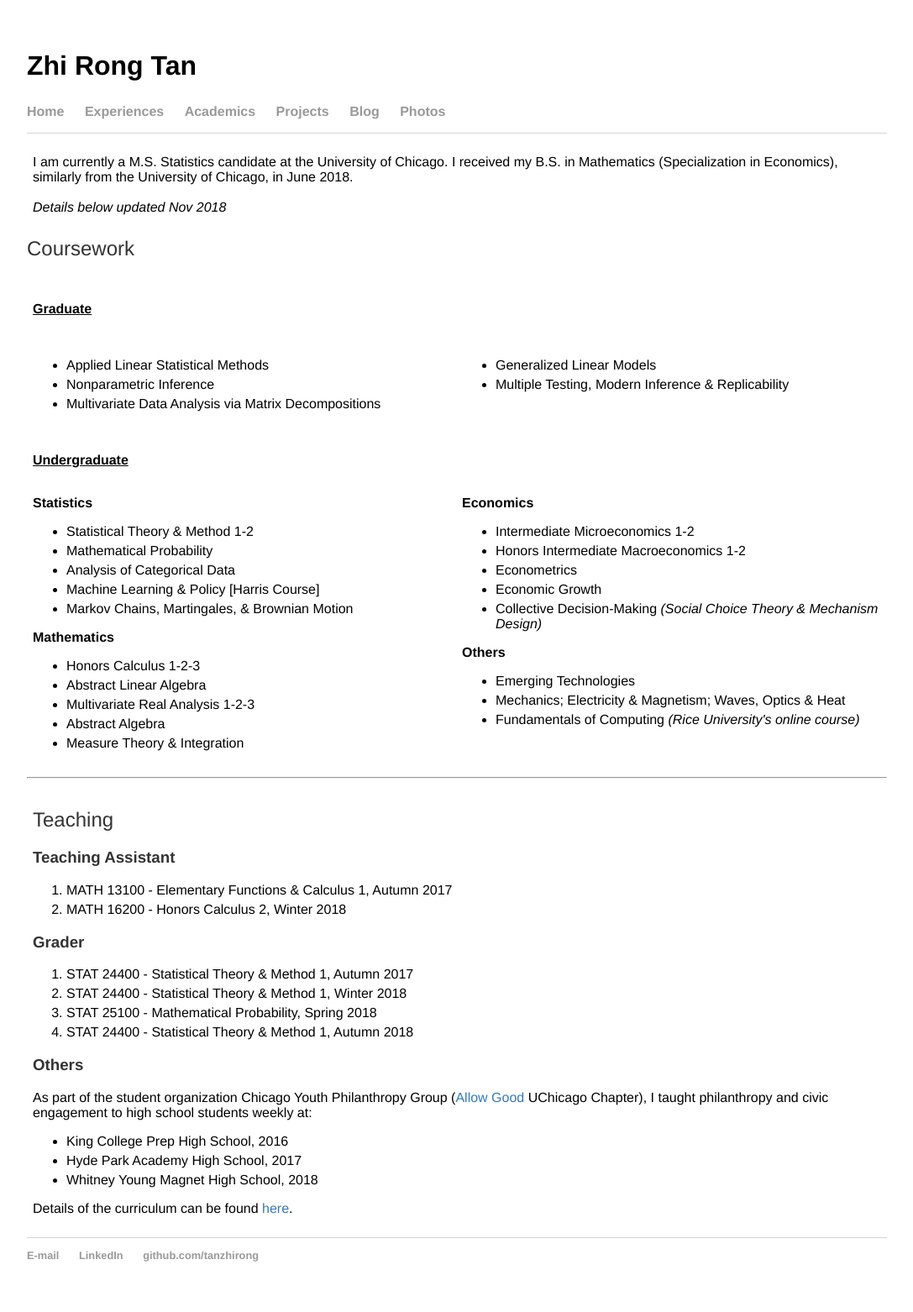
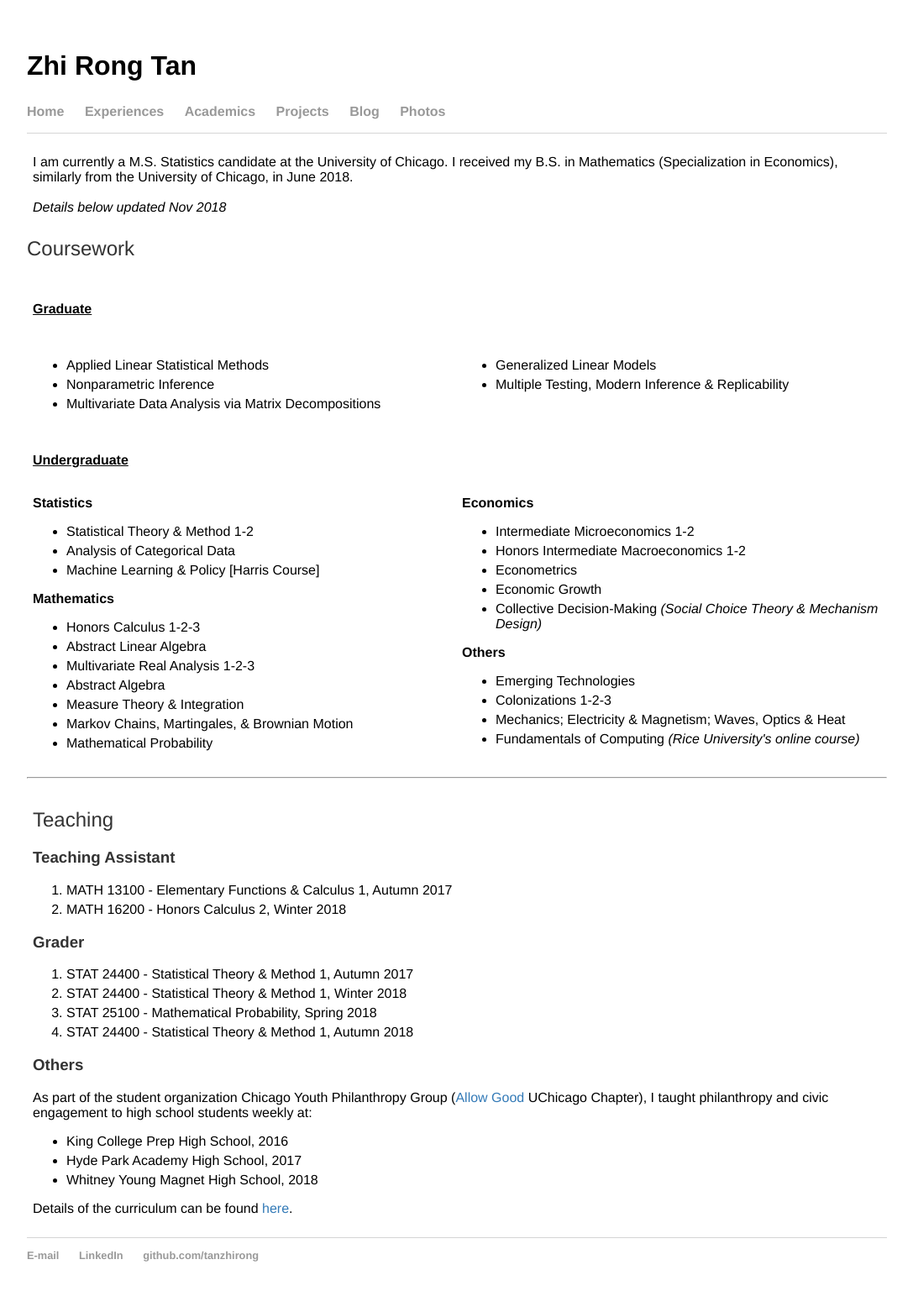
Before and after one commit to tanzhirong/tanzhirong.github.io, a Jekyll site: the page built from acad/index.html, in a window 1280 px wide. Shown: the whole page at 84% size, without its empty margins (96-1183 px from the left). Built offline with Jekyll 4.4.1, drawn with Linux system fonts in a browser that asks for light colours.

Commit message:
Update index.html

```diff
--- a/acad/index.html
+++ b/acad/index.html
@@ -56,6 +56,7 @@
 		<b>Others</b>
 	<ul>
         <li>Emerging Technologies</li>
+        <li>Colonizations 1-2-3</li>
         <li>Mechanics; Electricity & Magnetism; Waves, Optics & Heat</li>
         <li>Fundamentals of Computing <i>(Rice University's online course)</i></li>
         </ul>
```
Also changed, not shown: other parts of acad/index.html (+2 -2 lines).
